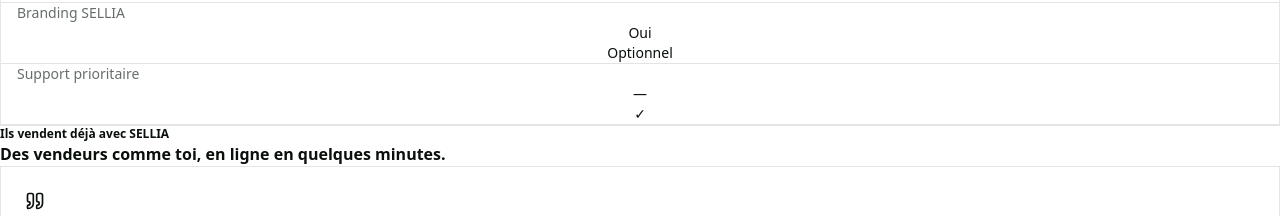
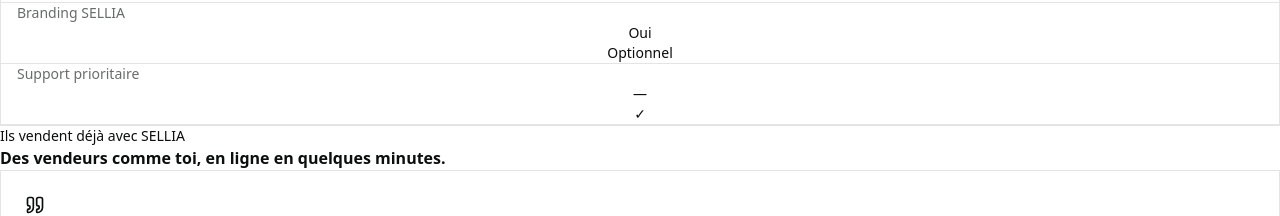
Before and after one commit to kabsindex/sellia, a React app in the folder src/: page / in a window 1280 px wide. Shown: the part 8740-8956 px from the top of the page. Built offline with nearby package versions, Linux system fonts and the light colour scheme; no server answers; the HTML template or start-up script is replaced by a standard one.

Commit message:
feat(landing): apply redesign to Testimonials.tsx

```diff
--- a/src/components/marketing/Testimonials.tsx
+++ b/src/components/marketing/Testimonials.tsx
@@ -9,7 +9,7 @@
     <section className="border-b border-border bg-secondary/40 py-16 lg:py-24">
       <div className="mx-auto w-full max-w-[1160px] px-5">
         <div className="max-w-[620px]">
-          <p className="text-xs font-semibold uppercase tracking-[0.14em] text-brand">
+          <p className="text-sm font-medium text-brand-strong">
             Ils vendent déjà avec SELLIA
           </p>
           <h2 className="mt-3 font-heading text-[28px] font-semibold leading-tight tracking-[-0.02em] sm:text-[36px]">
@@ -17,7 +17,7 @@
           </h2>
         </div>
 
-        <div className="mt-10 grid gap-4 lg:grid-cols-3">
+        <div className="mt-10 grid grid-cols-[minmax(0,1fr)] gap-4 lg:grid-cols-3">
           {testimonials.map((item) =>
           <figure
             key={item.name}
```
